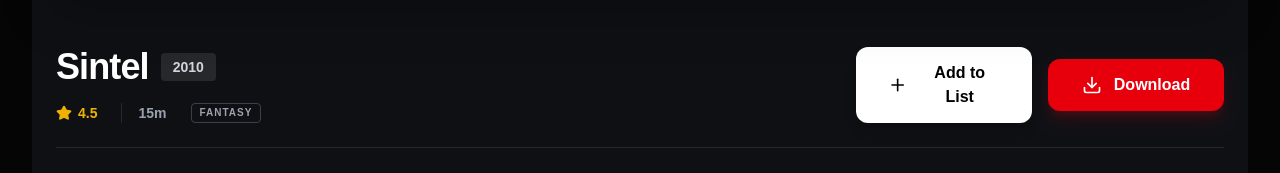
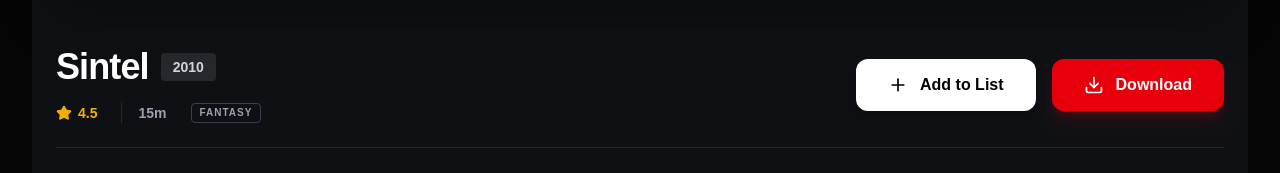
Before and after one commit to deepak1293g/movie-flix, a React (Vite) app: page /watch/1/1 in a window 1280 px wide. Shown: the part 756-929 px from the top of the page. Built offline with nearby package versions, Linux system fonts and the light colour scheme.

Commit message:
UI: Prevent WatchPage button text from wrapping on medium screens

```diff
--- a/src/pages/WatchPage.jsx
+++ b/src/pages/WatchPage.jsx
@@ -598,14 +598,14 @@
                         <div className="flex items-center gap-2 sm:gap-4 w-full md:w-auto">
                             <button
                                 onClick={handleToggleWatchlist}
-                                className={`flex-1 flex items-center justify-center gap-2 sm:gap-3 px-4 sm:px-8 py-3.5 rounded-xl transition-all font-bold text-xs sm:text-base ${isAlreadyInList(id) ? 'bg-white/10 text-white' : 'bg-white text-black hover:bg-gray-200 shadow-lg'}`}
+                                className={`flex-1 flex items-center justify-center gap-2 sm:gap-3 px-4 sm:px-8 py-3.5 rounded-xl transition-all font-bold text-xs sm:text-base whitespace-nowrap ${isAlreadyInList(id) ? 'bg-white/10 text-white' : 'bg-white text-black hover:bg-gray-200 shadow-lg'}`}
                             >
                                 {isAlreadyInList(id) ? <Check className="w-4 h-4 sm:w-5 sm:h-5 text-red-600" /> : <Plus className="w-4 h-4 sm:w-5 sm:h-5" />}
                                 <span>{isAlreadyInList(id) ? 'In My List' : 'Add to List'}</span>
                             </button>
                             <button
                                 onClick={handleDownloadClick}
-                                className={`flex-1 flex items-center justify-center gap-2 sm:gap-3 px-4 sm:px-8 py-3.5 rounded-xl transition-all font-bold text-xs sm:text-base ${isAlreadyDownloaded(id) ? 'bg-green-600 text-white' : 'bg-red-600 hover:bg-red-700 text-white shadow-lg shadow-red-600/20'}`}
+                                className={`flex-1 flex items-center justify-center gap-2 sm:gap-3 px-4 sm:px-8 py-3.5 rounded-xl transition-all font-bold text-xs sm:text-base whitespace-nowrap ${isAlreadyDownloaded(id) ? 'bg-green-600 text-white' : 'bg-red-600 hover:bg-red-700 text-white shadow-lg shadow-red-600/20'}`}
                             >
                                 <Download className="w-4 h-4 sm:w-5 sm:h-5" />
                                 <span>{isAlreadyDownloaded(id) ? 'Downloaded' : 'Download'}</span>
```
